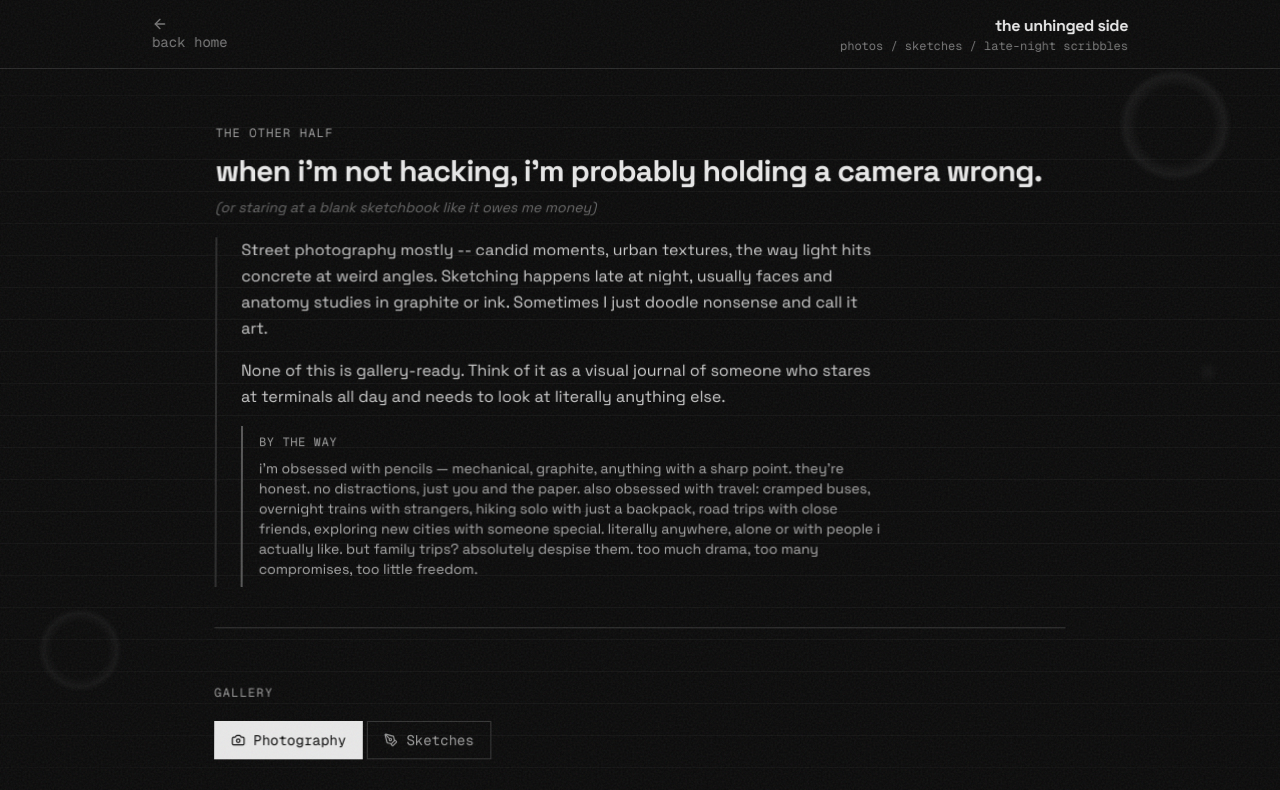
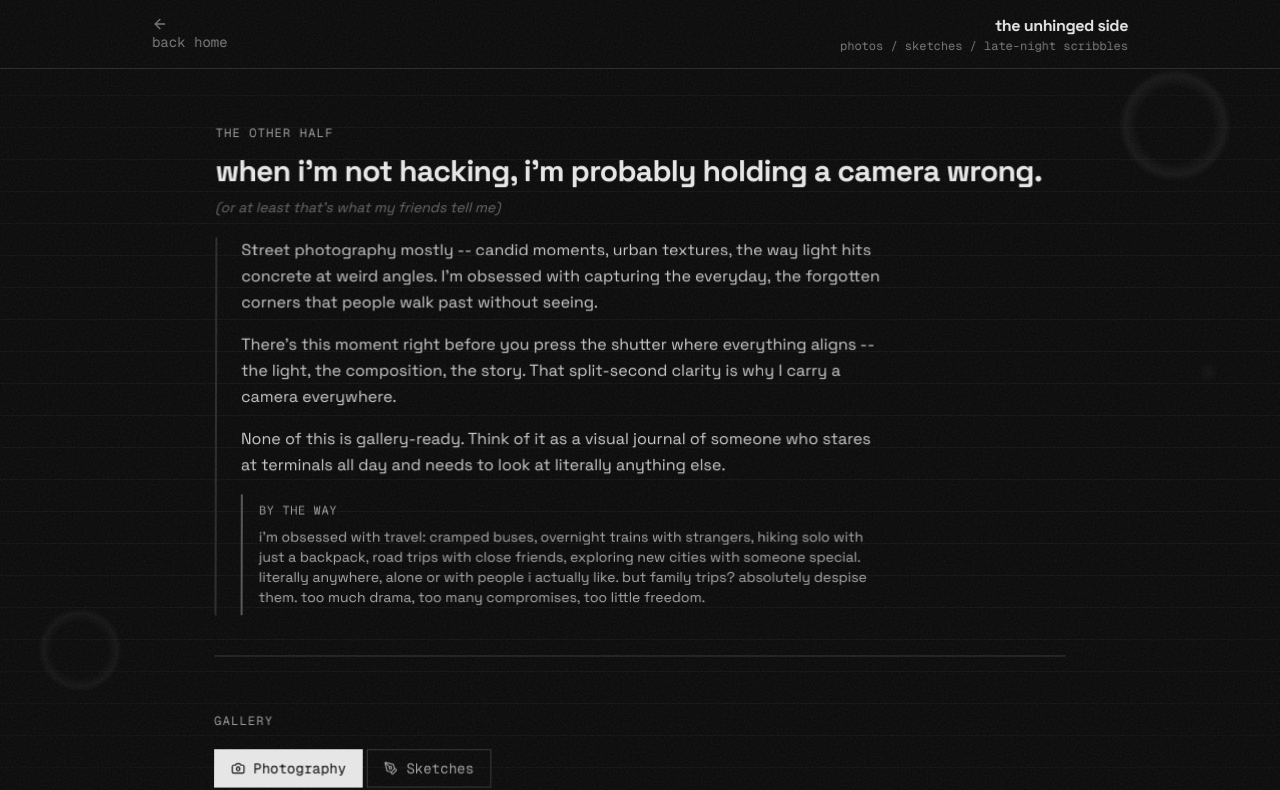
Before and after one commit to Somchandra17/v0-som-chandra-portfolio, a Next.js app: page /creative in a window 1280 px wide. Shown: the top 790 px of the page. Built offline with nearby package versions, Linux system fonts and the light colour scheme.

Commit message:
feat: add dynamic bio section with smooth animations\n\nUpdate bio section to change content and animate based on selected tab.

```diff
--- a/app/creative/page.tsx
+++ b/app/creative/page.tsx
@@ -44,7 +44,28 @@ const thoughts = [
   },
 ]
 
-type Tab = "photos" | "sketches"
+const bioContent = {
+  photos: {
+    heading: "when i'm not hacking, i'm probably holding a camera wrong.",
+    subtitle: "(or at least that's what my friends tell me)",
+    description: [
+      "Street photography mostly -- candid moments, urban textures, the way light hits concrete at weird angles. I'm obsessed with capturing the everyday, the forgotten corners that people walk past without seeing.",
+      "There's this moment right before you press the shutter where everything aligns -- the light, the composition, the story. That split-second clarity is why I carry a camera everywhere.",
+      "None of this is gallery-ready. Think of it as a visual journal of someone who stares at terminals all day and needs to look at literally anything else.",
+    ],
+    byTheWay: "i'm obsessed with travel: cramped buses, overnight trains with strangers, hiking solo with just a backpack, road trips with close friends, exploring new cities with someone special. literally anywhere, alone or with people i actually like. but family trips? absolutely despise them. too much drama, too many compromises, too little freedom.",
+  },
+  sketches: {
+    heading: "when i'm not hacking, i'm probably covered in graphite dust.",
+    subtitle: "(and staring at a blank sketchbook like it owes me money)",
+    description: [
+      "Sketching happens late at night, usually faces and anatomy studies in graphite or ink. There's something meditative about the scratch of pencil on paper, no undo button, no delete key. Just commitment.",
+      "I'm obsessed with pencils — mechanical, graphite, charcoal, anything with a sharp point. They're honest tools. No distractions, no fancy effects. Just you and the paper.",
+      "Sometimes I just doodle nonsense and call it art. Sometimes those nonsense doodles turn into something real. None of this is polished, and I prefer it that way.",
+    ],
+    byTheWay: "the best sketches happen when the world is asleep. 3 AM brain is a different person -- uncensored, experimental, messy. traveling with a sketchbook is freedom. pulling out a pencil in a train, a café, a random street corner and just... creating. that's when the magic happens.",
+  },
+}
 
 const fadeUp = {
   initial: { opacity: 0, y: 20 },
@@ -70,26 +91,57 @@ export default function CreativePage() {
           <section className="relative z-10 mx-auto max-w-4xl px-6 pt-14 pb-10">
             <motion.div {...fadeUp}>
               <p className="font-mono text-xs tracking-widest uppercase text-[#999] mb-3">the other half</p>
+
+              <AnimatePresence mode="wait">
+                <motion.div
+                  key={activeTab}
+                  initial={{ opacity: 0, y: 8 }}
+                  animate={{ opacity: 1, y: 0 }}
+                  exit={{ opacity: 0, y: -8 }}
+                  transition={{ duration: 0.25 }}
+                >
                   <h2 className="text-2xl md:text-3xl font-bold text-[#e8e8e8] tracking-tight mb-2">
-                {"when i'm not hacking, i'm probably holding a camera wrong."}
+                    {bioContent[activeTab].heading}
                   </h2>
                   <p className="text-sm text-[#666] mb-5 italic">
-                {"(or staring at a blank sketchbook like it owes me money)"}
+                    {bioContent[activeTab].subtitle}
                   </p>
-              <div className="max-w-2xl space-y-4 text-sm md:text-base text-[#ccc] leading-relaxed margin-line">
-                <p>
-                  {"Street photography mostly -- candid moments, urban textures, the way light hits concrete at weird angles. Sketching happens late at night, usually faces and anatomy studies in graphite or ink. Sometimes I just doodle nonsense and call it art."}
-                </p>
-                <p>
-                  {"None of this is gallery-ready. Think of it as a visual journal of someone who stares at terminals all day and needs to look at literally anything else."}
-                </p>
-                <div className="border-l-2 border-[#555] pl-4 py-2">
+                </motion.div>
+              </AnimatePresence>
+
+              <AnimatePresence mode="wait">
+                <motion.div
+                  key={`bio-${activeTab}`}
+                  className="max-w-2xl space-y-4 text-sm md:text-base text-[#ccc] leading-relaxed margin-line"
+                  initial={{ opacity: 0 }}
+                  animate={{ opacity: 1 }}
+                  exit={{ opacity: 0 }}
+                  transition={{ duration: 0.35, delay: 0.05 }}
+                >
+                  {bioContent[activeTab].description.map((para, i) => (
+                    <motion.p
+                      key={i}
+                      initial={{ opacity: 0, y: 4 }}
+                      animate={{ opacity: 1, y: 0 }}
+                      transition={{ delay: i * 0.08, duration: 0.3 }}
+                    >
+                      {para}
+                    </motion.p>
+                  ))}
+
+                  <motion.div
+                    className="border-l-2 border-[#555] pl-4 py-2"
+                    initial={{ opacity: 0, x: -8 }}
+                    animate={{ opacity: 1, x: 0 }}
+                    transition={{ delay: 0.2, duration: 0.3 }}
+                  >
                     <p className="text-xs font-mono tracking-wider text-[#999] uppercase mb-2">by the way</p>
                     <p className="text-sm text-[#aaa]">
-                    {"i'm obsessed with pencils — mechanical, graphite, anything with a sharp point. they're honest. no distractions, just you and the paper. also obsessed with travel: cramped buses, overnight trains with strangers, hiking solo with just a backpack, road trips with close friends, exploring new cities with someone special. literally anywhere, alone or with people i actually like. but family trips? absolutely despise them. too much drama, too many compromises, too little freedom."}
+                      {bioContent[activeTab].byTheWay}
                     </p>
-                </div>
-              </div>
+                  </motion.div>
+                </motion.div>
+              </AnimatePresence>
             </motion.div>
           </section>
 
```
Lines whose indentation alone changed are shown as unchanged.
